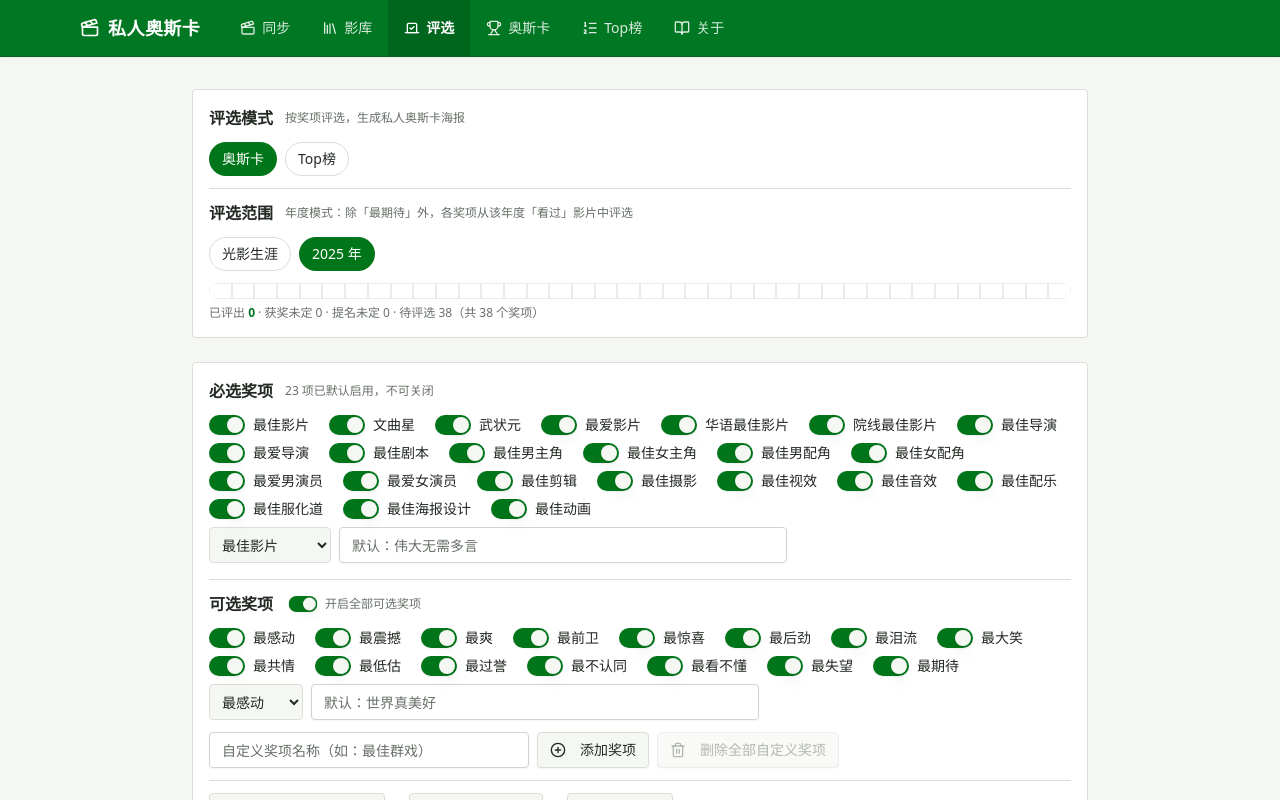
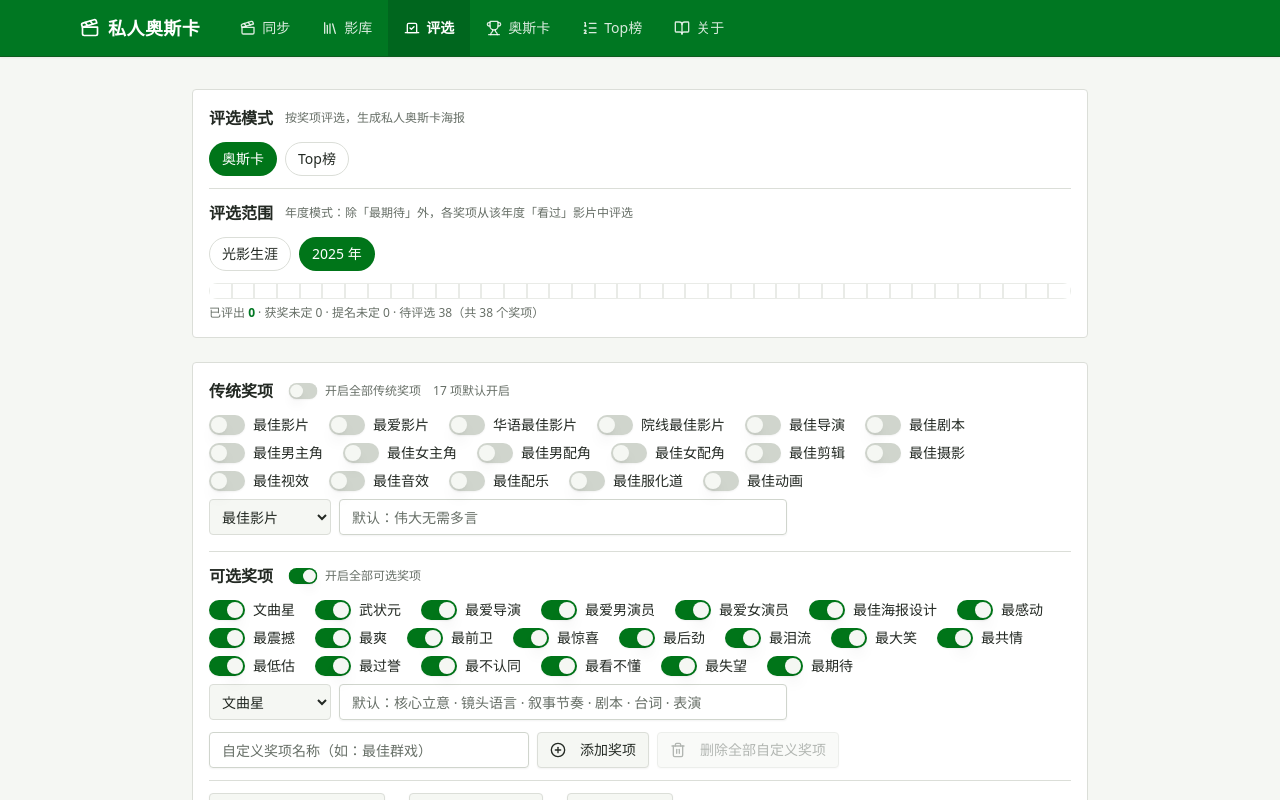
Before and after one commit to SeverusSun/PrivateOscar, a React (Vite) app in the folder app/: page / in a window 1280 px wide. Both pictures are taken after a click on the button "评选". Shown: the top 800 px of the page. Built offline with nearby package versions, Linux system fonts and the light colour scheme.

Commit message:
rename mandatory awards into classic awards

```diff
--- a/app/src/data/awards.ts
+++ b/app/src/data/awards.ts
@@ -1,29 +1,32 @@
 import type { AwardDef } from '@/types'
 
-/** 23 个必选奖项 + 14 个可选奖项；自定义奖项由用户自行添加 */
+/**
+ * 传统奖项（17 项，原「必选奖项」，默认开启、可开关）+ 可选奖项（20 项）；
+ * 自定义奖项由用户自行添加。评选卡片的默认顺序以本数组为准。
+ */
 export const AWARDS: AwardDef[] = [
   { id: 'best-picture', name: '最佳影片', description: '伟大无需多言', required: true, kind: 'movie' },
-  { id: 'wen-zhuangyuan', name: '文曲星', description: '核心立意 · 镜头语言 · 叙事节奏 · 剧本 · 台词 · 表演', required: true, kind: 'movie' },
-  { id: 'wu-zhuangyuan', name: '武状元', description: '电影工业 · 感官刺激 · 视效 · 声效 · 配乐 · 服化道', required: true, kind: 'movie' },
+  { id: 'wen-zhuangyuan', name: '文曲星', description: '核心立意 · 镜头语言 · 叙事节奏 · 剧本 · 台词 · 表演', required: false, kind: 'movie' },
+  { id: 'wu-zhuangyuan', name: '武状元', description: '电影工业 · 感官刺激 · 视效 · 声效 · 配乐 · 服化道', required: false, kind: 'movie' },
   { id: 'favorite', name: '最爱影片', description: '纯私人偏爱，不问理由', required: true, kind: 'movie' },
   { id: 'best-chinese', name: '华语最佳影片', description: '妈妈，华语影坛还有救！', required: true, kind: 'movie' },
   { id: 'best-theatrical', name: '院线最佳影片', description: '21世纪依然走进电影院的理由', required: true, kind: 'movie' },
   { id: 'best-director', name: '最佳导演', description: '膜拜，五体投地', required: true, kind: 'manual' },
-  { id: 'favorite-director', name: '最爱导演', description: '导，再拍一百部电影可以吗？！', required: true, kind: 'manual' },
+  { id: 'favorite-director', name: '最爱导演', description: '导，再拍一百部电影可以吗？！', required: false, kind: 'manual' },
   { id: 'best-screenplay', name: '最佳剧本', description: '电影是光影的文学', required: true, kind: 'movie' },
   { id: 'best-actor', name: '最佳男主角', description: '我仿佛可以看到他胡子的演技', required: true, kind: 'manual' },
   { id: 'best-actress', name: '最佳女主角', description: '演技如水：碧波荡漾，波澜壮阔', required: true, kind: 'manual' },
   { id: 'best-supporting-actor', name: '最佳男配角', description: '什么？我还以为他是男主角！', required: true, kind: 'manual' },
   { id: 'best-supporting-actress', name: '最佳女配角', description: '啊！她是配角嘛？', required: true, kind: 'manual' },
-  { id: 'favorite-actor', name: '最爱男演员', description: 'bro，这简直就是我', required: true, kind: 'manual' },
-  { id: 'favorite-actress', name: '最爱女演员', description: 'sis，这简直就是我', required: true, kind: 'manual' },
+  { id: 'favorite-actor', name: '最爱男演员', description: 'bro，这简直就是我', required: false, kind: 'manual' },
+  { id: 'favorite-actress', name: '最爱女演员', description: 'sis，这简直就是我', required: false, kind: 'manual' },
   { id: 'best-editing', name: '最佳剪辑', description: '蒙太奇的魅力', required: true, kind: 'movie' },
   { id: 'best-cinematography', name: '最佳摄影', description: '它的魅力让我的梦想是成为一位摄影师', required: true, kind: 'movie' },
   { id: 'best-vfx', name: '最佳视效', description: '----眼睛为什么是最重要的感官', required: true, kind: 'movie' },
   { id: 'best-sound', name: '最佳音效', description: '大饱耳福', required: true, kind: 'movie' },
   { id: 'best-score', name: '最佳配乐', description: 'OST是看完电影后不得不品的回味', required: true, kind: 'movie' },
   { id: 'best-costume', name: '最佳服化道', description: '我觉得，电影反映时代，服化道就是时代的物证', required: true, kind: 'movie' },
-  { id: 'best-poster-design', name: '最佳海报设计', description: '打印下来挂床边', required: true, kind: 'manual' },
+  { id: 'best-poster-design', name: '最佳海报设计', description: '打印下来挂床边', required: false, kind: 'manual' },
   { id: 'best-animation', name: '最佳动画', description: '抵达实拍无法实现的境界', required: true, kind: 'movie' },
   // 可选奖项
   { id: 'most-moving', name: '最感动', description: '世界真美好', required: false, kind: 'movie' },
@@ -45,3 +48,19 @@ export const AWARDS: AwardDef[] = [
 
 export const REQUIRED_AWARDS = AWARDS.filter((a) => a.required)
 export const OPTIONAL_AWARDS = AWARDS.filter((a) => !a.required)
+
+/** 由必选奖项移入可选奖项、展示在可选奖项最前面的奖项 id（按展示顺序） */
+export const MOVED_TO_FRONT_IDS = [
+  'wen-zhuangyuan',
+  'wu-zhuangyuan',
+  'favorite-director',
+  'favorite-actor',
+  'favorite-actress',
+  'best-poster-design',
+]
+
+/** 可选奖项（含移入的 6 项排在最前），用于评选界面的可选奖项区域 */
+export const ORDERED_OPTIONAL_AWARDS = [
+  ...MOVED_TO_FRONT_IDS.map((id) => OPTIONAL_AWARDS.find((a) => a.id === id)!),
+  ...OPTIONAL_AWARDS.filter((a) => !MOVED_TO_FRONT_IDS.includes(a.id)),
+]
--- a/app/src/lib/storage.ts
+++ b/app/src/lib/storage.ts
@@ -1,5 +1,5 @@
 import type { AwardResult, MovieEntry, PersonEntry, Profile } from '@/types'
-import { AWARDS } from '@/data/awards'
+import { AWARDS, MOVED_TO_FRONT_IDS } from '@/data/awards'
 
 export interface AppState {
   profile: Profile | null
@@ -52,7 +52,13 @@ export function loadState(): AppState {
   try {
     const raw = localStorage.getItem(KEY)
     if (!raw) return defaultState
-    return { ...defaultState, ...(JSON.parse(raw) as AppState) }
+    const parsed = JSON.parse(raw) as AppState
+    // 迁移：传统奖项（原必选奖项）中的 6 项移入可选奖项，为老数据默认补开
+    const enabledOptional = [...(parsed.enabledOptional ?? [])]
+    for (const id of MOVED_TO_FRONT_IDS) {
+      if (!enabledOptional.includes(id)) enabledOptional.push(id)
+    }
+    return { ...defaultState, ...parsed, enabledOptional }
   } catch {
     return defaultState
   }
--- a/app/src/sections/AboutSection.tsx
+++ b/app/src/sections/AboutSection.tsx
@@ -116,7 +116,7 @@ export default function AboutSection() {
         <div className="flex gap-3">
           <Vote className="mt-0.5 h-4 w-4 shrink-0 text-muted-foreground" />
           <div>
-            <b>评选</b>：两种评选模式——「奥斯卡」23 个必选奖项 + 14 个可选奖项 + 自定义奖项，逐一提名、颁奖、写颁奖词；「Top 榜」按名次排出你的 Top N 片单。
+            <b>评选</b>：两种评选模式——「奥斯卡」17 个传统奖项 + 20 个可选奖项 + 自定义奖项，逐一提名、颁奖、写颁奖词；「Top 榜」按名次排出你的 Top N 片单。
           </div>
         </div>
         <div className="flex gap-3">
--- a/app/src/sections/AwardsSection.tsx
+++ b/app/src/sections/AwardsSection.tsx
@@ -14,7 +14,7 @@ import { Textarea } from '@/components/ui/textarea'
 import { useStore } from '@/store'
 import { proxiedImage } from '@/lib/storage'
 import { resolvePerson, useCreditsLoader } from '@/lib/persons'
-import { OPTIONAL_AWARDS, REQUIRED_AWARDS } from '@/data/awards'
+import { OPTIONAL_AWARDS, ORDERED_OPTIONAL_AWARDS, REQUIRED_AWARDS } from '@/data/awards'
 import { TBD_ID, type AwardDef, type Nomination, type PersonEntry } from '@/types'
 import { StarDisplay, RATING_RANGES, USER_RATING_OPTIONS, type UserRatingKey } from './LibrarySection'
 
@@ -803,7 +803,7 @@ function AwardCard({ award, collapsed }: { award: AwardDef; collapsed?: boolean
 }
 
 export default function AwardsSection() {
-  const { activeAwards, enabledOptional, toggleOptional, addCustomAward, removeCustomAward, toggleCustomAward, updateCustomAward, clearCustomAwards, setAllOptional, setAllCustom, customAwards, year, setYear, career, setCareer, movies, setAwardOrder, clearResults, getResult, awardDescOverrides, setAwardDescription, awardMode, setAwardMode, topN, setTopN, topCategory, setTopCategory, topPicks } = useStore()
+  const { activeAwards, enabledOptional, toggleOptional, addCustomAward, removeCustomAward, toggleCustomAward, updateCustomAward, clearCustomAwards, setAllOptional, setAllClassic, setAllCustom, customAwards, year, setYear, career, setCareer, movies, setAwardOrder, clearResults, getResult, awardDescOverrides, setAwardDescription, awardMode, setAwardMode, topN, setTopN, topCategory, setTopCategory, topPicks } = useStore()
   const [customName, setCustomName] = useState('')
   const [descAwardId, setDescAwardId] = useState('')
   const [dragId, setDragId] = useState<string | null>(null)
@@ -853,6 +853,7 @@ export default function AwardsSection() {
   }
 
   const allOptionalOn = OPTIONAL_AWARDS.every((a) => enabledOptional.includes(a.id))
+  const allClassicOn = REQUIRED_AWARDS.every((a) => enabledOptional.includes(a.id))
   const allCustomOn = customAwards.length > 0 && customAwards.every((c) => c.enabled !== false)
   // 自定义奖项说明：下拉选择的目标奖项（失效时回退到第一个）
   const effectiveDescId = customAwards.some((c) => c.id === descAwardId) ? descAwardId : (customAwards[0]?.id ?? '')
@@ -1105,15 +1106,19 @@ export default function AwardsSection() {
       {awardMode === 'oscars' && (
       <>
       <div className="rounded-md border bg-card p-4">
-        {/* 必选奖项：常开，不可关闭 */}
+        {/* 传统奖项：默认开启，可整体或单独开关 */}
         <div className="mb-3 flex items-center gap-3">
-          <h3 className="font-bold">必选奖项</h3>
-          <span className="text-xs text-muted-foreground">{REQUIRED_AWARDS.length} 项已默认启用，不可关闭</span>
+          <h3 className="font-bold">传统奖项</h3>
+          <label className="flex cursor-pointer items-center gap-1">
+            <Switch className="scale-[0.8]" checked={allClassicOn} onCheckedChange={(v) => setAllClassic(!!v)} />
+            <span className="text-xs text-muted-foreground">开启全部传统奖项</span>
+          </label>
+          <span className="text-xs text-muted-foreground">{REQUIRED_AWARDS.length} 项默认开启</span>
         </div>
         <div className="flex flex-wrap gap-x-5 gap-y-2">
           {REQUIRED_AWARDS.map((a) => (
-            <label key={a.id} className="flex cursor-not-allowed items-center gap-2 text-sm">
-              <Switch checked disabled className="disabled:opacity-100" />
+            <label key={a.id} className="flex cursor-pointer items-center gap-2 text-sm">
+              <Switch checked={enabledOptional.includes(a.id)} onCheckedChange={() => toggleOptional(a.id)} />
               {a.name}
             </label>
           ))}
@@ -1146,7 +1151,7 @@ export default function AwardsSection() {
             </label>
           </div>
           <div className="flex flex-wrap gap-x-5 gap-y-2">
-            {OPTIONAL_AWARDS.map((a) => (
+            {ORDERED_OPTIONAL_AWARDS.map((a) => (
               <label key={a.id} className="flex cursor-pointer items-center gap-2 text-sm">
                 <Switch checked={enabledOptional.includes(a.id)} onCheckedChange={() => toggleOptional(a.id)} />
                 {a.name}
@@ -1160,7 +1165,7 @@ export default function AwardsSection() {
               value={effectiveOptId}
               onChange={(e) => setOptDescId(e.target.value)}
             >
-              {OPTIONAL_AWARDS.map((a) => (
+              {ORDERED_OPTIONAL_AWARDS.map((a) => (
                 <option key={a.id} value={a.id}>{a.name}</option>
               ))}
             </select>
--- a/app/src/store.tsx
+++ b/app/src/store.tsx
@@ -22,6 +22,8 @@ interface StoreCtx extends AppState {
   toggleOptional: (id: string) => void
   /** 一键开启/关闭全部可选奖项 */
   setAllOptional: (on: boolean) => void
+  /** 一键开启/关闭全部传统奖项（原必选奖项，现为可开关） */
+  setAllClassic: (on: boolean) => void
   /** 一键开启/关闭全部自定义奖项 */
   setAllCustom: (on: boolean) => void
   /** 删除全部自定义奖项（含其评选数据） */
@@ -177,6 +179,14 @@ export function StoreProvider({ children }: { children: ReactNode }) {
           ...s,
           enabledOptional: on ? AWARDS.filter((a) => !a.required).map((a) => a.id) : [],
         })),
+      setAllClassic: (on) =>
+        setState((s) => {
+          const classicIds = AWARDS.filter((a) => a.required).map((a) => a.id)
+          const enabledOptional = on
+            ? Array.from(new Set([...s.enabledOptional, ...classicIds]))
+            : s.enabledOptional.filter((x) => !classicIds.includes(x))
+          return { ...s, enabledOptional }
+        }),
       setAllCustom: (on) =>
         setState((s) => ({
           ...s,
```
Also changed, not shown: 1 other file (tests, documents, lock files or other folders).
